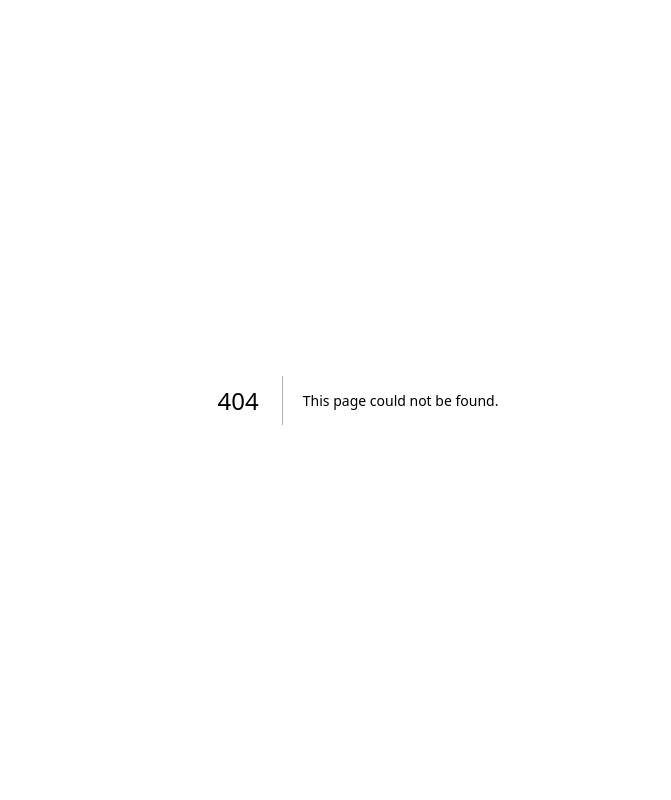
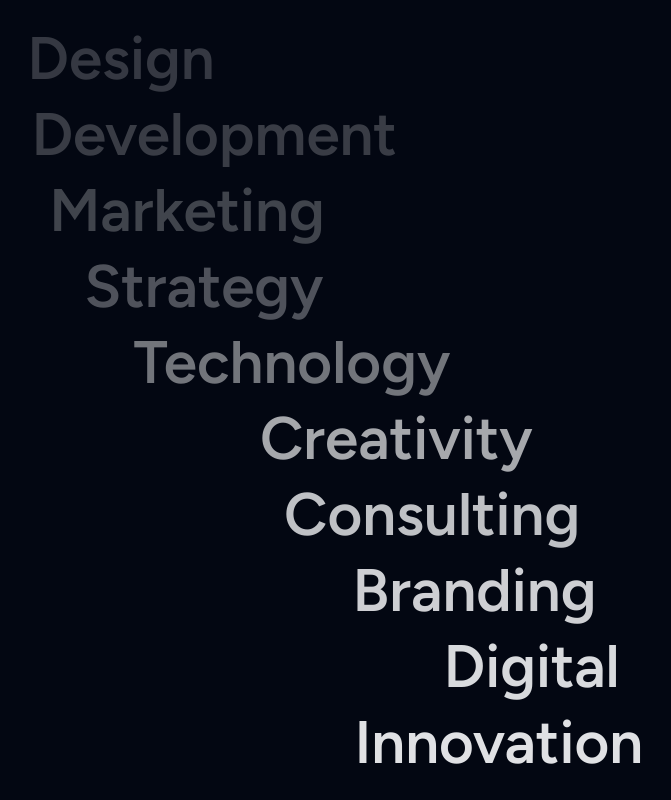
Before and after one commit to gharsh11032000/animated-components-next-tailwind-framer-motion, a Next.js app: page /ui/text-animation-17 in a window 1280 px wide. Before the commit this address had no page. Shown: the whole page, without its empty margins (282-953 px from the left). Built offline with nearby package versions, Linux system fonts and the light colour scheme.

Commit message:
Adding Text Animation 17

```diff
--- /dev/null
+++ b/app/ui/text-animation-17/page.tsx
@@ -0,0 +1,98 @@
+"use client";
+
+import React from "react";
+import { motion } from "framer-motion";
+
+export default function Section() {
+  const words = [
+    "Design",
+    "Development",
+    "Marketing",
+    "Strategy",
+    "Technology",
+    "Creativity",
+    "Consulting",
+    "Branding",
+    "Digital",
+    "Innovation",
+  ];
+  return (
+    <div className="relative overflow-x-hidden dark:bg-gray-950">
+      <motion.section
+        initial={{
+          opacity: 0,
+        }}
+        animate={{
+          opacity: 1,
+        }}
+        transition={{
+          duration: 1.5,
+        }}
+        className="min-h-screen w-full flex justify-center items-center relative overflow-hidden"
+      >
+        <div className="font-semibold border-gray-100/20 text-4xl w-full max-w-2xl lg:text-6xl  text-gray-100">
+          <AnimatedWords words={words} className="w-full" />
+        </div>
+      </motion.section>
+    </div>
+  );
+}
+
+interface AnimatedWordsProps {
+  words: string[];
+  className?: string;
+}
+
+function AnimatedWords({ words, className }: AnimatedWordsProps) {
+  return (
+    <div className={`inline-flex flex-col items-start gap-4 ${className}`}>
+      {words.map((word, index) => (
+        <AnimatedWord key={index} word={word} index={index} />
+      ))}
+    </div>
+  );
+}
+
+function AnimatedWord({
+  word,
+  index,
+  className,
+}: {
+  word: string;
+  index: number;
+  className?: string;
+}) {
+  const wordRef = React.useRef<HTMLDivElement>(null);
+  const [wordWidth, setWordWidth] = React.useState(0);
+
+  React.useEffect(() => {
+    if (wordRef.current) {
+      setWordWidth(wordRef.current.clientWidth / 16);
+    }
+  }, []);
+
+  return (
+    <motion.div
+      initial={{
+        opacity: 0.2,
+        left: "0%",
+      }}
+      ref={wordRef}
+      animate={{
+        opacity: 1,
+        left: `calc(100% - ${wordWidth}rem)`,
+      }}
+      transition={{
+        duration: 1.2,
+        ease: [0.6, 0.05, 0.01, 0.9],
+        delay: index * 0.075,
+        repeat: Infinity,
+        repeatType: "reverse",
+        repeatDelay: 0.25,
+      }}
+      className={`relative ${className}`}
+    >
+      {word}
+    </motion.div>
+  );
+}
```
